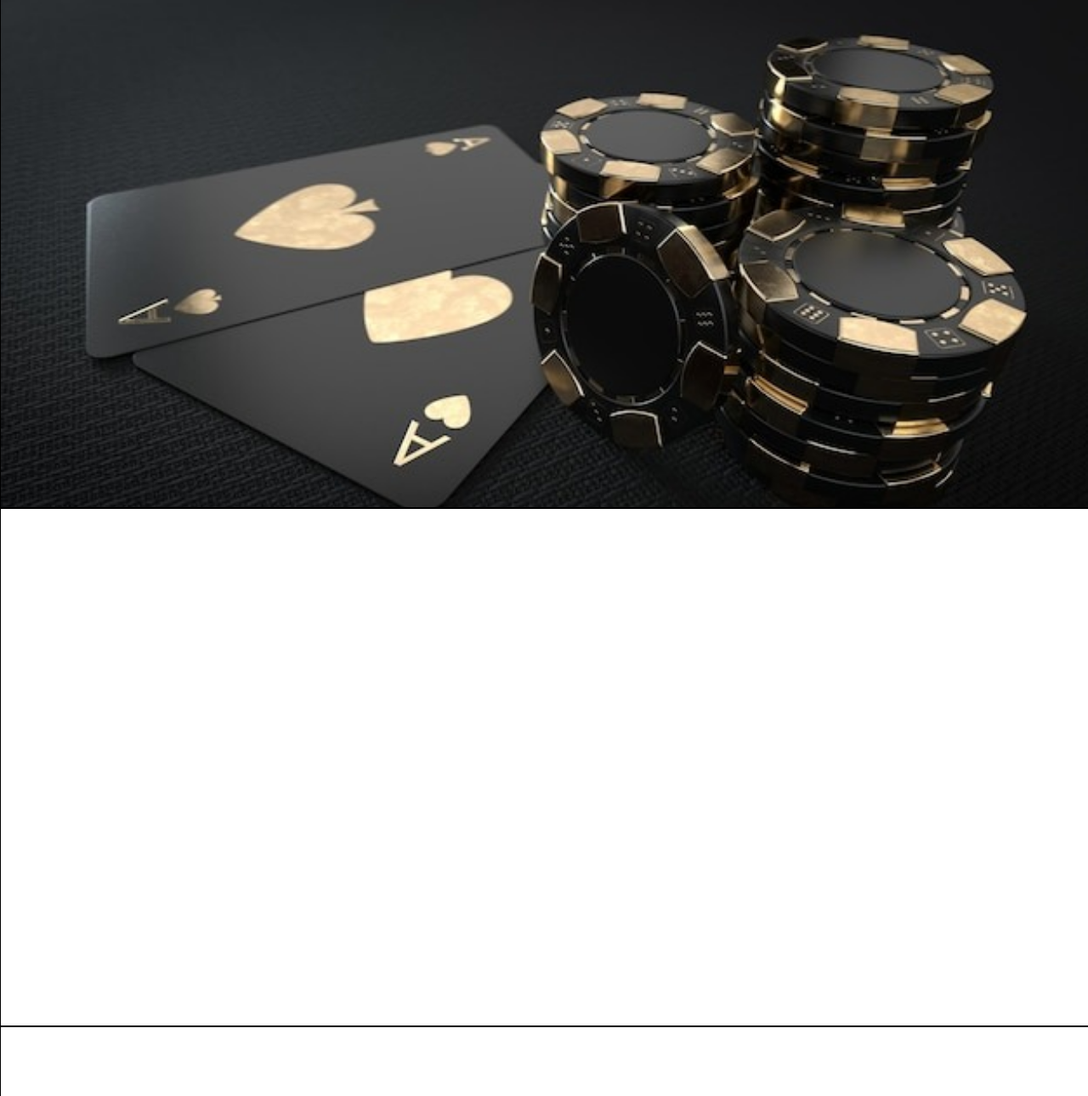
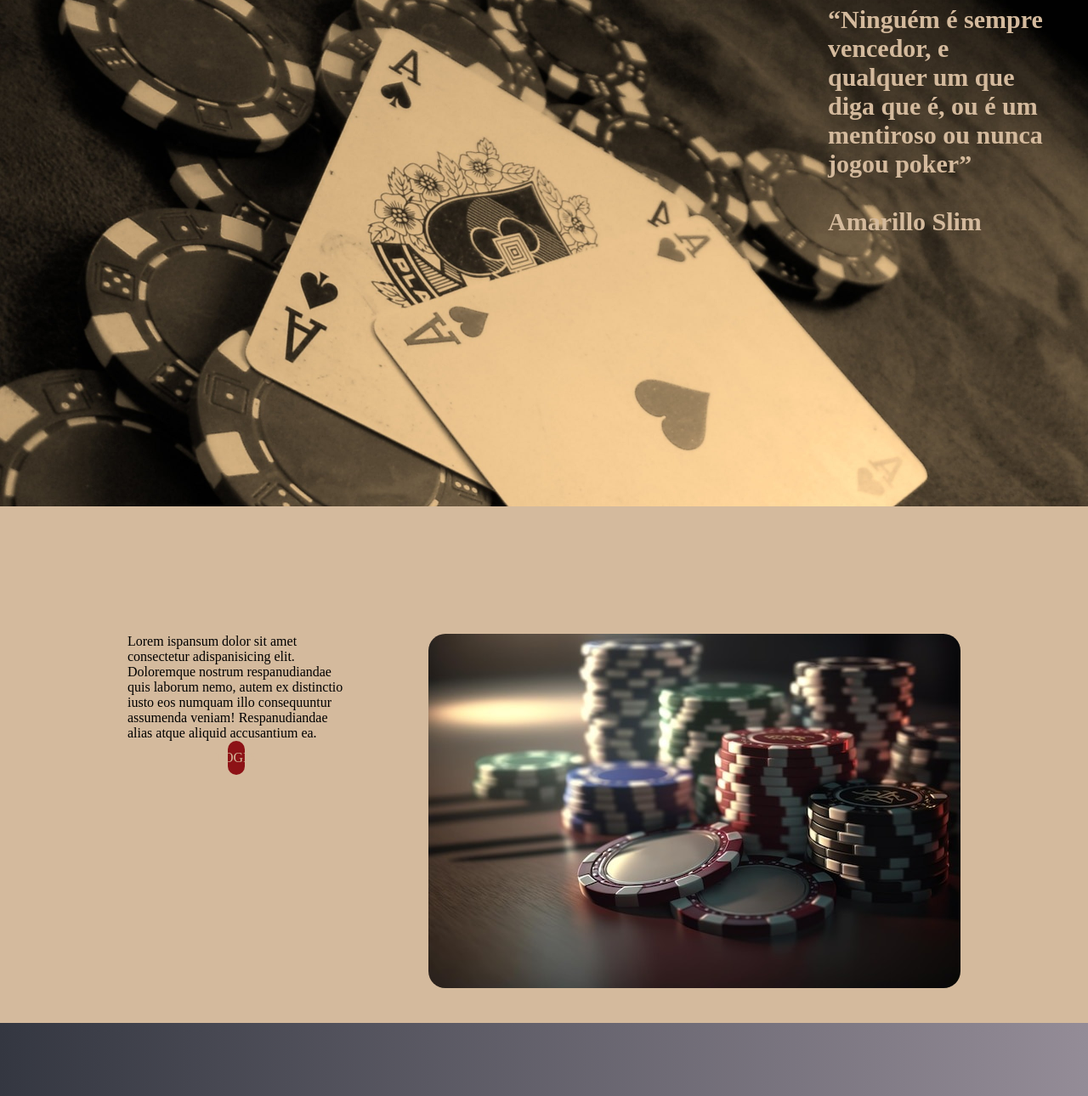
Before and after one commit to rike-lima/Projeto_Poker, a plain HTML site: page index.html in a window 1280 px wide. Shown: the part 116-1406 px from the top of the page at 85% size. Drawn offline with Linux system fonts and the light colour scheme.

Commit message:
ajuste imagem criação da segunda sessão da home

```diff
--- a/index.css
+++ b/index.css
@@ -65,20 +65,55 @@ main{
 section {
     height: 76vh;
     width: 100%;
-    border: 1px solid black;
+
 }
 
  .home{
     height:100%;
-    width: 100%;
-   background-image: url(/imagens/cartas1.jpg);
-    background-size: cover;
-    background-repeat: no-repeat;
-    background-size: cover;
+    background-image: url(/imagens/cards-chips-poker-wallpaper-4469.jpg);
+     background-size: cover;
+     background-repeat: no-repeat;
+     background-size: cover;
+     color:#d4ba9d;
+     display: flex;
+     flex-direction: row-reverse;
+     width: 100%;
 
 
 }
 
-footer{
-    width: 100%;
+.frase{
+    display: flex;
+    flex-direction: column;
+    justify-content: center;
+    width: 20%;
+    font-size: 30px;
+    padding-bottom: 300px;
+    padding-right: 50px;
 }
+
+.segunda   {
+    background-color: #d4ba9d;
+}
+
+.segundaContent{
+        padding: 150px;
+}
+
+.segunda img{
+    float: right;
+    margin-left: 10%;
+    border-radius: 20px;
+}
+
+.segundaTexto{
+    display: flex;
+    flex-direction: column;
+    justify-content: space-around;
+    align-items: center;
+
+}
+
+.terceira{
+    background: linear-gradient(to right, #343741, #948c97);
+}
--- a/index.html
+++ b/index.html
@@ -31,35 +31,58 @@
 
     <main>
 
-        <section>
+        <section class="primeira">
             <div class="home">
+                <div class="frase">
+                    <span> <b>“Ninguém é sempre
+                            vencedor, e qualquer
+                            um que diga que é, ou é um mentiroso ou nunca jogou poker” <br><br>
+
+                            Amarillo Slim </span></b>
+                </div>
+            </div>
 
             </div>
 
         </section>
 
 
-        <section>
+        <section class="segunda">
+
+            <div class="segundaContent">
+
+                <img src="/imagens/cartoes-e-fichas-texas-poker-hol.jpg" alt="">
+
+                <div class="segundaTexto">
+                    <span>Lorem ispansum dolor sit amet consectetur adispanisicing elit.  Doloremque nostrum respanudiandae quis
+                        laborum
+                        nemo, autem ex distinctio iusto eos numquam illo consequuntur assumenda veniam! Respanudiandae
+                        alias
+                        atque aliquid accusantium ea.</span>
+                        <div class="headerEnd">
+                            <div class="btnLogin">LOGIN</div>
+
+                        </div>
+                </div>
+
+
+            </div>
 
         </section>
 
 
-        <section>
+        <section class="terceira">
 
         </section>
 
 
-        <section>
+        <section class="quarta">
 
         </section>
 
     </main>
 
 
-
-    <footer>
-        teste
-    </footer>
 </body>
 
 </html>
```
Also changed, not shown: imagens/cards-chips-poker-wallpaper-4469.jpg (added), imagens/cards-chips-poker-wallpaper-preview.jpg (added), imagens/cartoes-e-fichas-texas-poker-hol.jpg (added).
